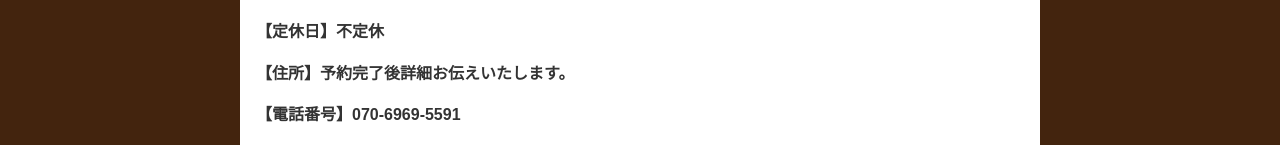
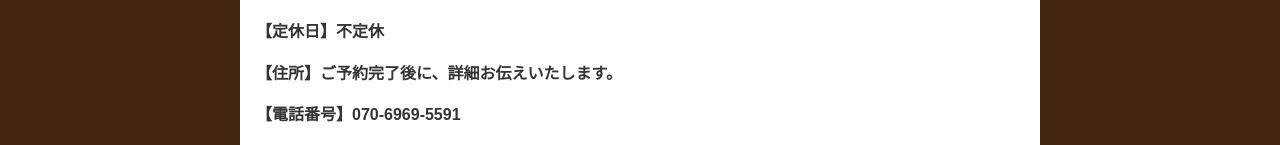
Before and after one commit to tomodachinoouchi/tomodachinoouchi, a plain HTML site: page index.html in a window 1280 px wide. Shown: the part 1085-1230 px from the top of the page. Drawn offline with Linux system fonts and the light colour scheme.

Commit message:
Update index.html

```diff
--- a/index.html
+++ b/index.html
@@ -67,7 +67,7 @@
 　　　　　　　　　　　　   <p><strong>せぬことが起こりうる事態を避けるため</p>
 			<p><strong>【営業時間】</strong>10：00~20：00</p>
 			<p><strong>【定休日】</strong>不定休</p>
-			<p><strong>【住所】</strong>予約完了後詳細お伝えいたします。</p>
+			<p><strong>【住所】</strong>ご予約完了後に、詳細お伝えいたします。</p>
 			<p><strong>【電話番号】</strong>070-6969-5591</p>
 			<p><strong>【お支払い方法】</strong>現金のみ</p>
 
```
